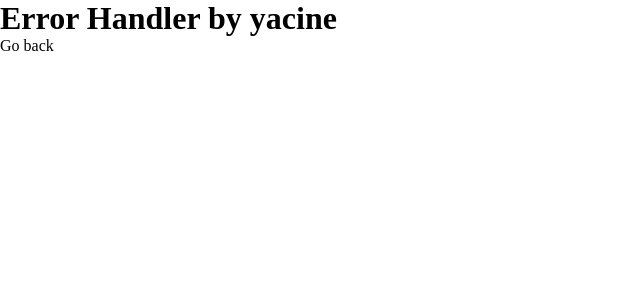
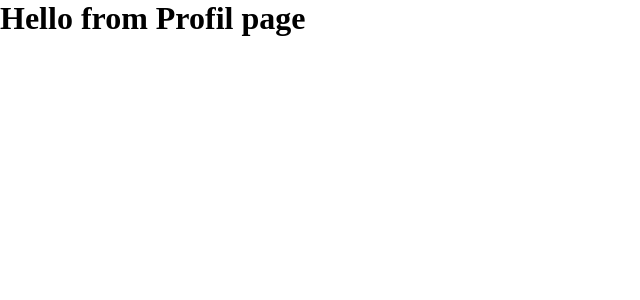
Before and after one commit to yacine-yac/next-js-training, a Next.js app: page /profil in a window 1280 px wide. Before the commit this address had no page. Shown: the top 300 px of the page, without its empty margins (0-640 px from the left). Built offline with nearby package versions, Linux system fonts and the light colour scheme.

Commit message:
define pages

```diff
--- /dev/null
+++ b/pages/about/index.js
@@ -0,0 +1,5 @@
+export default function about(){
+    return <>
+    <h1>Hello from About page</h1>
+    </>
+}
--- /dev/null
+++ b/pages/profil/index.js
@@ -0,0 +1,5 @@
+export default function profil(){
+    return <>
+    <h1>Hello from Profil page</h1>
+    </>
+}
```
